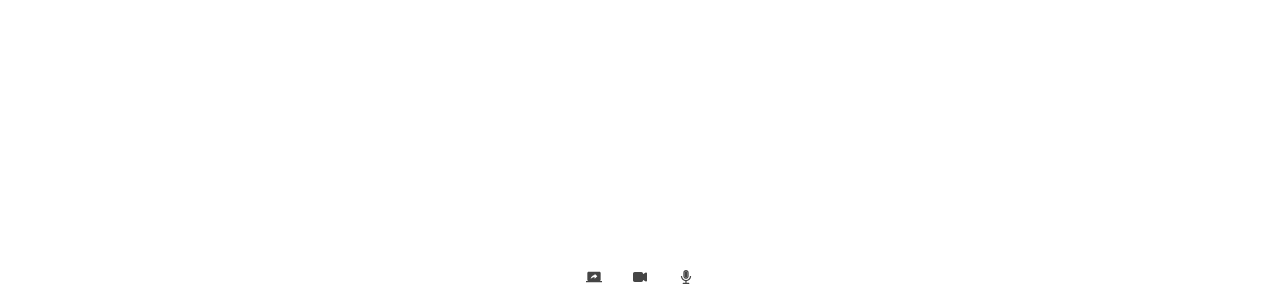
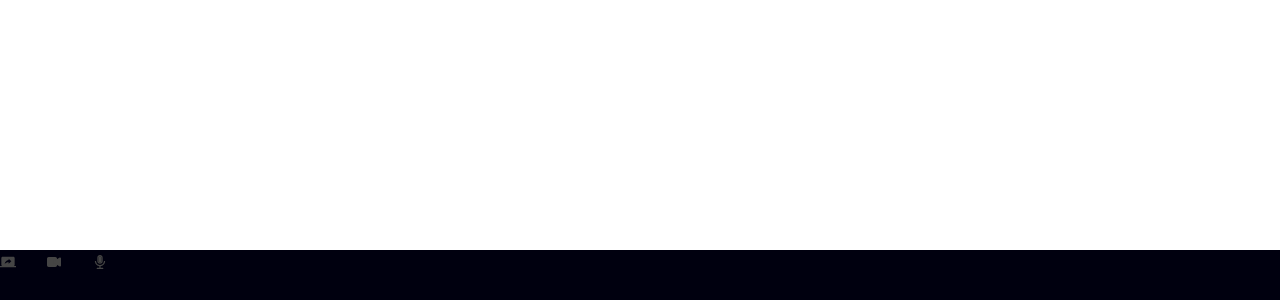
Before and after one commit to ericz3/abora, a React (Create React App) app: page / in a window 1280 px wide. Shown: the part 500-800 px from the top of the page. Built offline with nearby package versions, Linux system fonts and the light colour scheme.

Commit message:
Fixing control bar

```diff
--- a/src/App.css
+++ b/src/App.css
@@ -26,7 +26,6 @@
 
 .video-control-footer {
   flex: 0 1 50px;
-  padding-top: 15px;
-  padding-bottom: 11px;
+  padding-bottom: 0px;
   background-color: #ffffff;
 }
--- a/src/components/VideoControl.css
+++ b/src/components/VideoControl.css
@@ -1,8 +1,13 @@
 .video-control-bar{
-    height: 24px;
-    background-color: E7E7E7;
+    background-color: #00000F;
+    color: antiquewhite;
     text-align: center;
     width: 100%;
+    height: 100%;
+}
+
+.video-controls{
+    overflow: hidden;
 }
 
 .share-screen-icon {
@@ -28,14 +33,23 @@
     color: #454545
 }
 
-.share-screen:hover {
-    background-color: #EBEBEB;
+.share-screen-icon:hover {
+    color: #838383;
 }
 
 .video-icon:hover {
-    background-color: #EBEBEB;
+    color: #838383;
 }
 
 .audio-icon:hover {
+    color: #838383;
+}
+
+.highlights-bar{
+    background-color: #00000F;
+    float: left;
+}
+
+.highlights-bar:hover{
     background-color: #EBEBEB;
 }
--- a/src/components/VideoControl.js
+++ b/src/components/VideoControl.js
@@ -8,9 +8,17 @@ class VideoButtons extends React.Component {
     render (){
         return (
             <div className='video-control-bar'>
-                <MdScreenShare className='share-screen-icon'/>
-                <BsFillCameraVideoFill className='video-icon'/>
-                <AiTwotoneAudio className='audio-icon'/>
+                <div className='video-controls'>
+                    <div className='highlights-bar'>
+                        <MdScreenShare className='share-screen-icon'/>
+                    </div>
+                    <div className='highlights-bar'>
+                        <BsFillCameraVideoFill className='video-icon'/>
+                    </div>
+                    <div className='highlights-bar'>
+                        <AiTwotoneAudio className='audio-icon'/>
+                    </div>
+                </div>
             </div>
         )
     }
```
